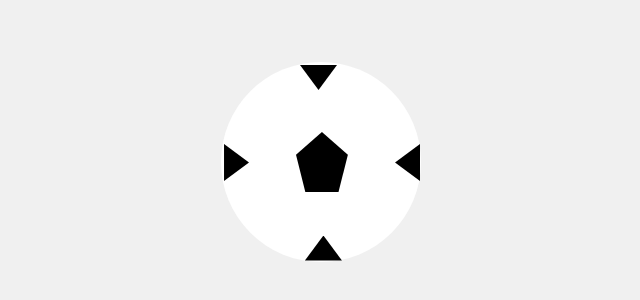
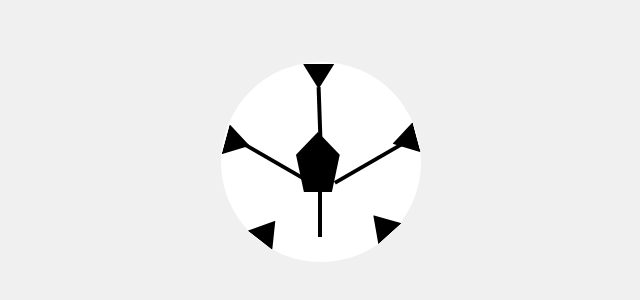
Before and after one commit to nel-eleven11/WEB-Lab-4-CSS-only, a plain HTML site: page index.html in a window 1280 px wide. Shown: the part 246-546 px from the top of the page, without its empty margins (319-959 px from the left). Drawn offline with Linux system fonts and the light colour scheme.

Commit message:
Feat: Lines added, reorganization of panels

```diff
--- a/index.html
+++ b/index.html
@@ -10,9 +10,15 @@
         <div class="ball">
             <div class="pentagon"></div>
             <div class="semi-pentagon top"></div>
-            <div class="semi-pentagon bottom"></div>
+            <div class="semi-pentagon bottom_1"></div>
+            <div class="semi-pentagon bottom_2"></div>
             <div class="semi-pentagon left"></div>
             <div class="semi-pentagon right"></div>
+            <div class="line top"></div>
+            <div class="line bottom_1"></div>
+            <div class="line bottom_2"></div>
+            <div class="line left"></div>
+            <div class="line right"></div>
         </div>
     </body>
 </html>
--- a/style.css
+++ b/style.css
@@ -35,17 +35,53 @@ body {
 }
 
 .semi-pentagon.top {
-    transform: translateY(-85px)  translateX(27px) rotate(180deg);
+    transform: translateX(38px) translateY(-86px) rotate(180deg);
 }
 
-.semi-pentagon.bottom {
-    transform: translateY(86px) translateX(-5px);
+.semi-pentagon.bottom_1{
+    transform: translateY(62px) translateX(70px) rotate(-42deg);
+}
+
+.semi-pentagon.bottom_2 {
+    transform: translateY(68px) translateX(-75px) rotate(38deg);
 }
 
 .semi-pentagon.left {
-    transform: translateX(-129px) rotate(90deg);
+    transform: translateX(-137px) translateY(-20px) rotate(105deg);
 }
 
 .semi-pentagon.right {
-    transform: translateX(5px) rotate(-90deg);
+    transform: translateX(-1px) translateY(-22px) rotate(-105deg);
 }
+
+.line {
+    position: absolute;
+    width: 4px;
+    height: 80px;
+    background: black;
+}
+
+.line.top {
+    top: 25px;
+    transform: rotate(-2deg) translateY(0px)  translateX(-1px) ;
+}
+
+.line.bottom_1 {
+    bottom: 25px;
+    transform: rotate(0deg) translateY(0px)  translateX(-1px);
+}
+
+.line.bottom_2 {
+    bottom: 25px;
+    transform: rotate(0deg) translateY(0px)  translateX(-1px);
+}
+
+.line.left {
+    left: 50px;
+    transform: rotate(120deg) translateY(0px)  translateX(-1px);
+}
+
+.line.right {
+    right: 50px;
+    transform: rotate(-120deg) translateY(0px)  translateX(-1px);
+}
```
